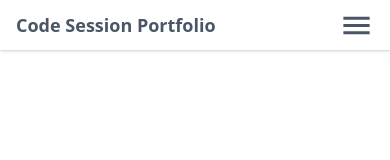
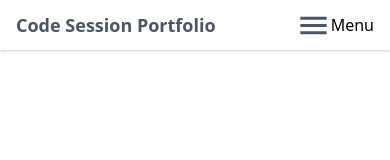
Before and after one commit to fiko942/code-session-portfolio, a Next.js app: page / in a window 390 px wide. Shown: the top 160 px of the page. Built offline with nearby package versions, Linux system fonts and the light colour scheme.

Commit message:
Initialize mobile route display

```diff
--- /dev/null
+++ b/component/Header/MobileRoutes.jsx
@@ -0,0 +1,7 @@
+export default function MobileRoutes({ open, onClose }) {
+    return (
+        <div className="mobile-routes">
+            <div>Menu</div>
+        </div>
+    )
+}
--- a/component/Header/Navigator.jsx
+++ b/component/Header/Navigator.jsx
@@ -1,17 +1,40 @@
-import { useState } from "react"
+import { useEffect, useState } from "react"
 import MenuIcon from '@mui/icons-material/Menu';
+import isMobileScreen from "@/utils/isMobileScreen";
+import MobileRoutes from "./MobileRoutes";
 
 export default function Navigator() {
     const [isMobile, setIsMobile] = useState(true)
+    const [isMobileNavOpen, setIsMobileNavOpen] = useState(false)
+
+    function handleResize() {
+        setIsMobile(isMobileScreen())
+    }
+
+    useEffect(() => {
+        handleResize()
+        window.addEventListener('resize', handleResize)
+        return () => {
+            window.removeEventListener('resize', handleResize)
+        }
+    }, [])
 
     if(isMobile) { // for the mobile navigator
         return (
-            <div className="flex items-center w-fit ml-auto mr-0 cursor-pointer">
-                <MenuIcon
-                    fontSize="large"
-                    className="text-gray-600"
+            <>
+                <div className="flex items-center w-fit ml-auto mr-0 cursor-pointer"
+                    onClick={() => { setIsMobileNavOpen(true) }}
+                >
+                    <MenuIcon
+                        fontSize="large"
+                        className="text-gray-600"
+                    />
+                </div>
+                <MobileRoutes
+                    open={isMobileNavOpen}
+                    onClose={() => setIsMobileNavOpen(false)}
                 />
-            </div>
+            </>
         )
     }
 
--- /dev/null
+++ b/utils/isMobileScreen.js
@@ -0,0 +1,3 @@
+export default function isMobileScreen() {
+    return window.innerWidth < 768
+}
```
